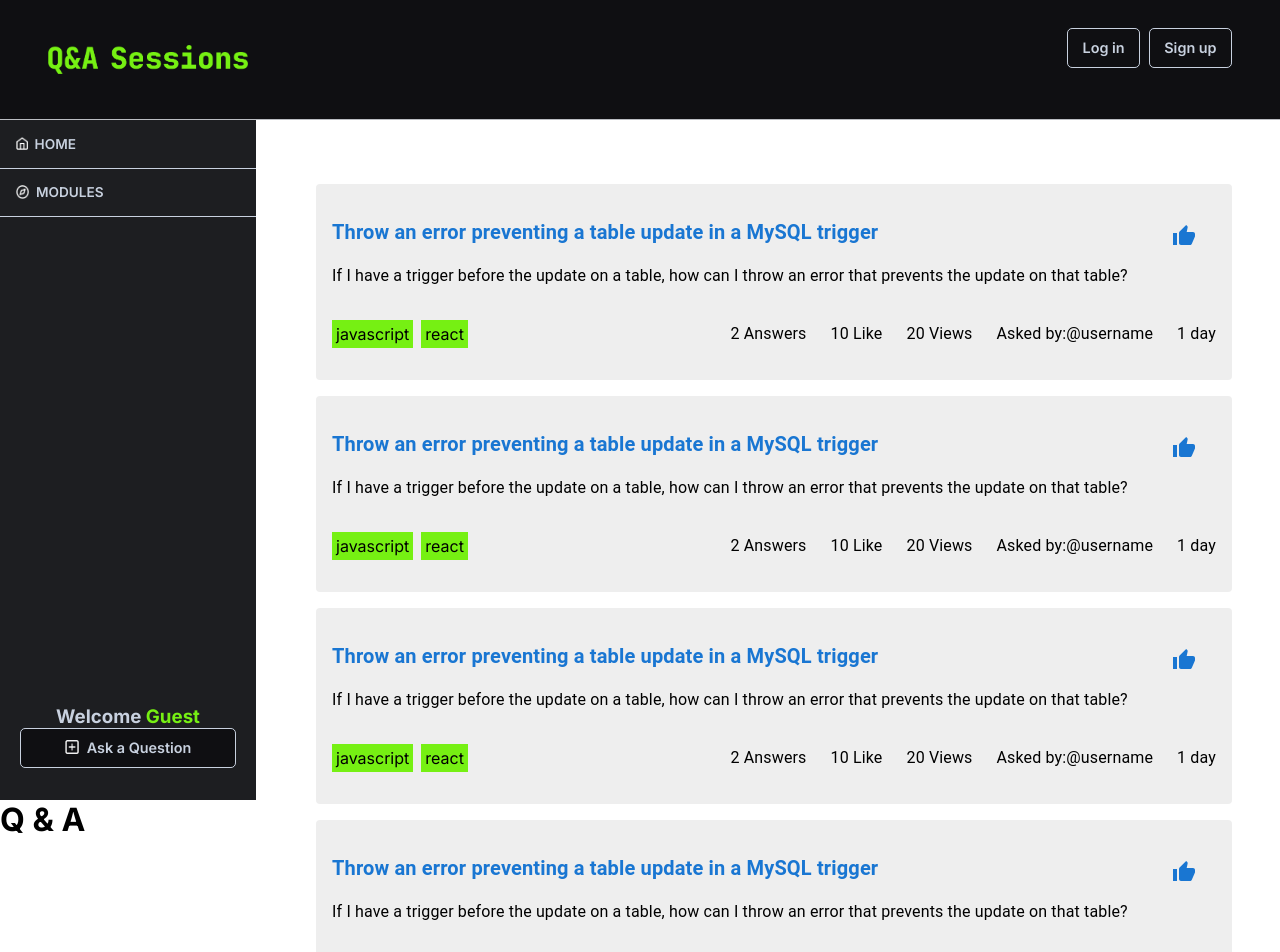
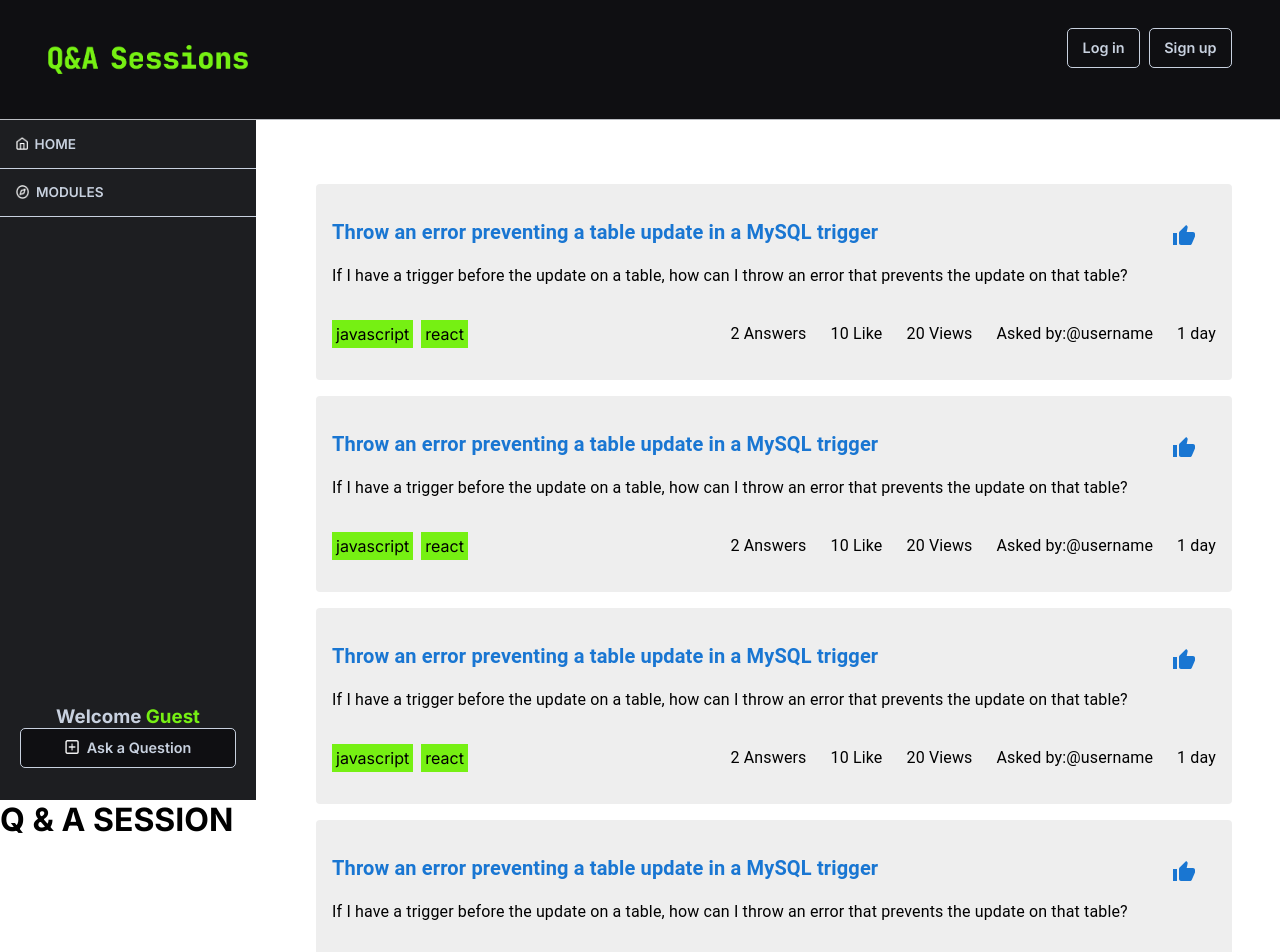
Before and after one commit to Lenindelrionicaragua/Q-And-A, a React app in the folder client/: page / in a window 1280 px wide. Shown: the top 952 px of the page. Built offline with nearby package versions, Linux system fonts and the light colour scheme.

Commit message:
update basic homePage after I merged and fix the conflicts-1

```diff
--- a/client/src/App.jsx
+++ b/client/src/App.jsx
@@ -14,7 +14,7 @@ const App = () => {
     <>
       <Header />
       <Nav />
-      <h1>Q & A</h1>
+      <h1>Q & A SESSION</h1>
       <PageContent>
         <Routes>
           <Route path="/" element={<Home />} />
```
